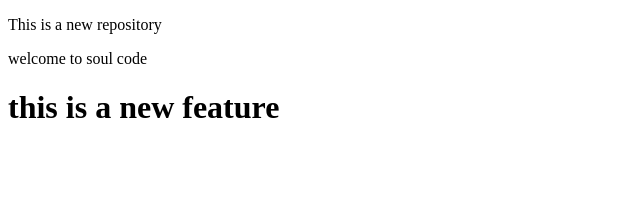
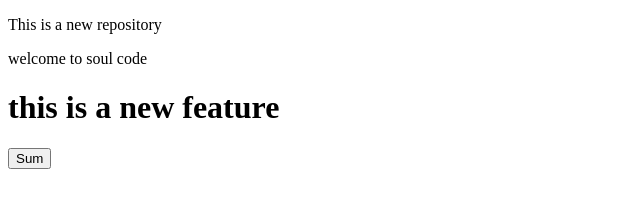
Before and after one commit to EternitySoul-795/soulcode1.1, a plain HTML site: page index.html in a window 1280 px wide. Shown: the whole page, without its empty margins (0-640 px from the left). Drawn offline with Linux system fonts and the light colour scheme.

Commit message:
adding button

```diff
--- a/index.html
+++ b/index.html
@@ -11,6 +11,7 @@
         <p>welcome to soul code</p>
 
         <h1>this is a new feature</h1>
+        <button>Sum</button>
     </div>
 </body>
 </html>
```
